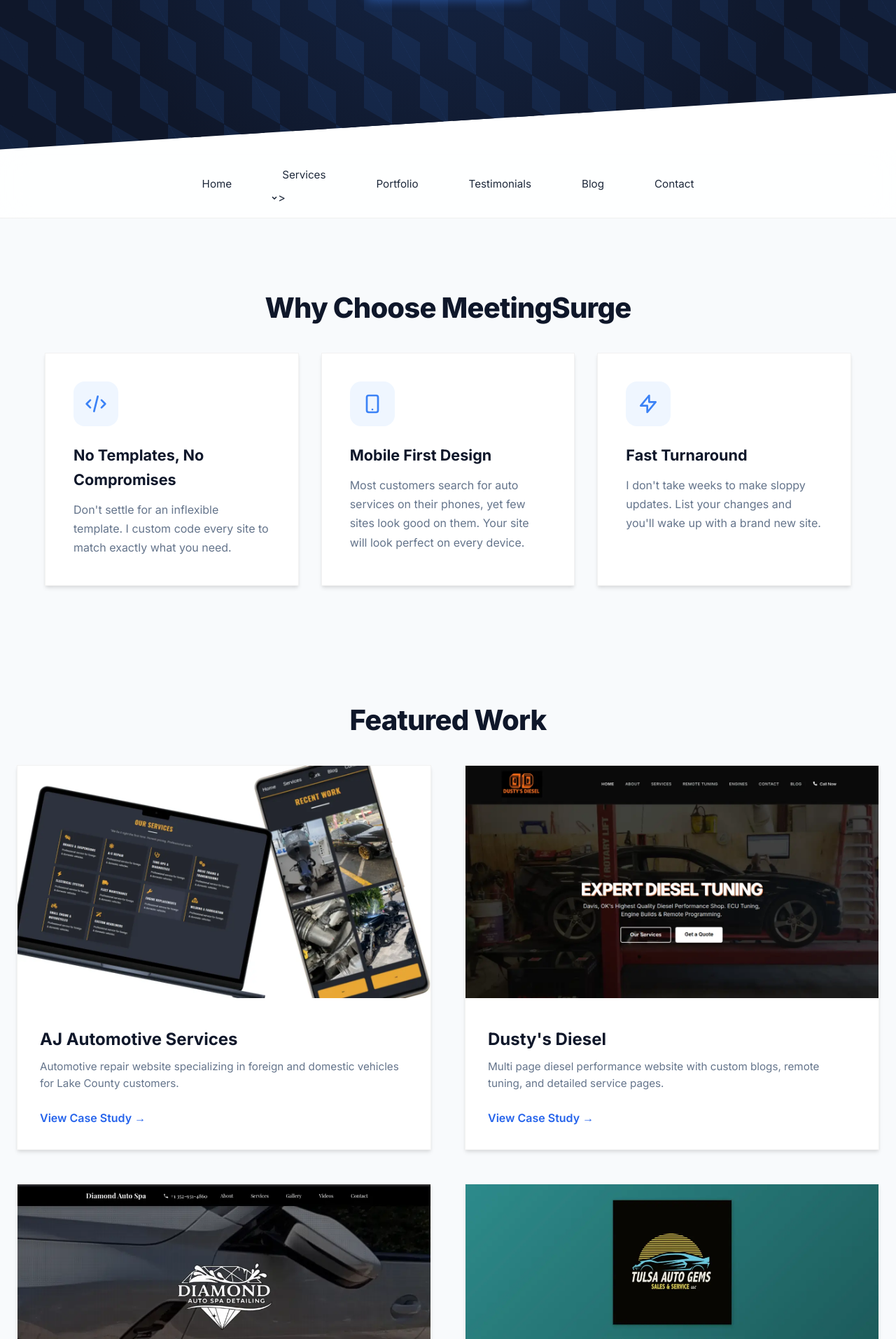
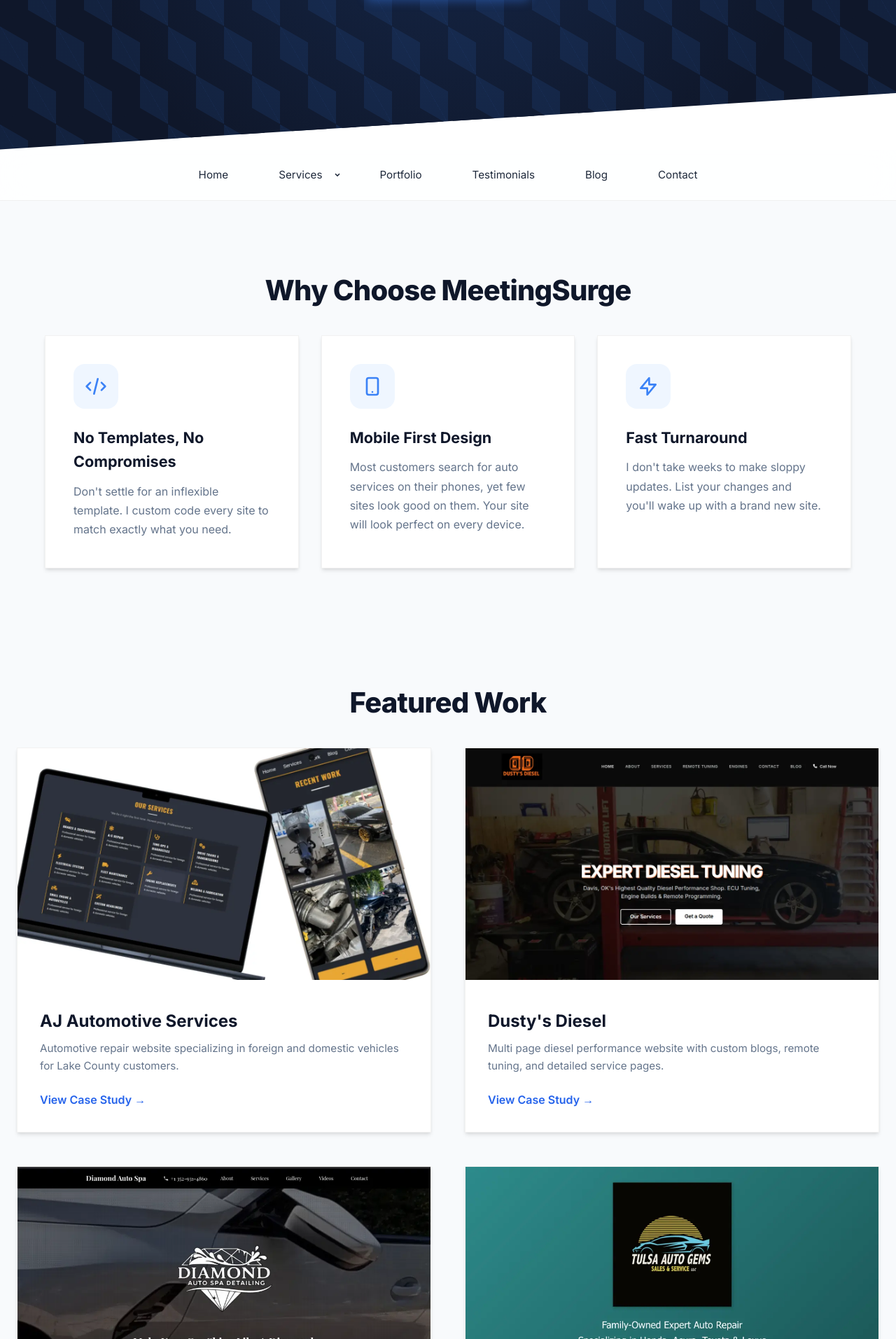
Before and after one commit to JamesBrownR/MeetingSurge, a Jekyll site: the page built from index.html, in a window 1280 px wide. Shown: the part 593-2506 px from the top of the page at 70% size. Built offline with Jekyll 4.4.1, drawn with Linux system fonts in a browser that asks for light colours.

Commit message:
Update nav.html

```diff
--- a/_includes/nav.html
+++ b/_includes/nav.html
@@ -5,8 +5,8 @@
   <ul>
     <li><a href="/">Home</a></li>
     <li class="has-dropdown">
-      <a href="/services">Services </a>
-     <div> <svg class="dropdown-arrow" width="10" height="10" viewBox="0 0 12 12" fill="none" stroke="currentColor"><path stroke-linecap="round" stroke-linejoin="round" stroke-width="2" d="M3 4.5l3 3 3-3"/></svg>></div>
+      <a href="/services">Services</a>
+     <div> <svg class="dropdown-arrow" width="10" height="10" viewBox="0 0 12 12" fill="none" stroke="currentColor"><path stroke-linecap="round" stroke-linejoin="round" stroke-width="2" d="M3 4.5l3 3 3-3"/></svg></div>
       <ul class="dropdown-menu">
         <li><a href="/services/web-design">Website Design</a></li>
         <li><a href="/services/gbp-management">GBP Management</a></li>
@@ -24,6 +24,8 @@
   /* Dropdown Menu Styles */
   .has-dropdown {
     position: relative;
+     display: inline-flex;
+    align-items: center;
   }
 
   .has-dropdown > a {
```
